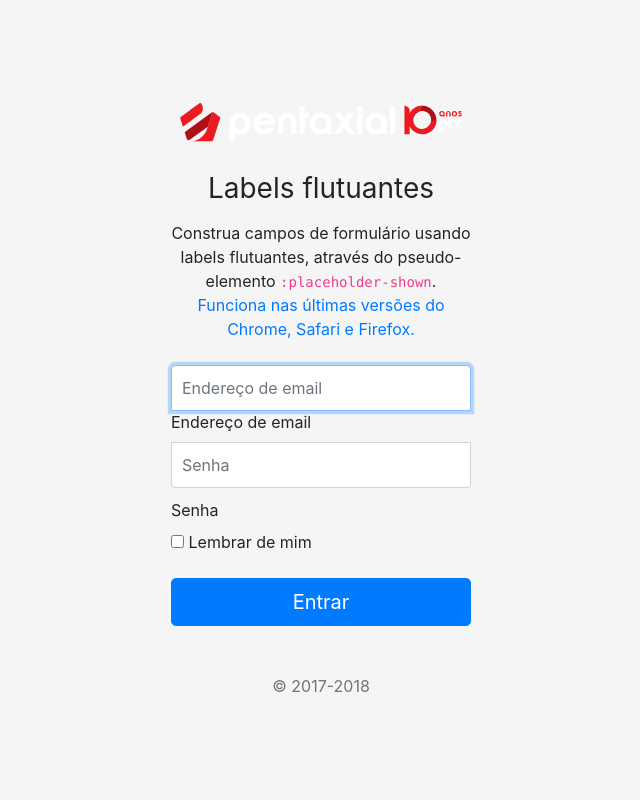
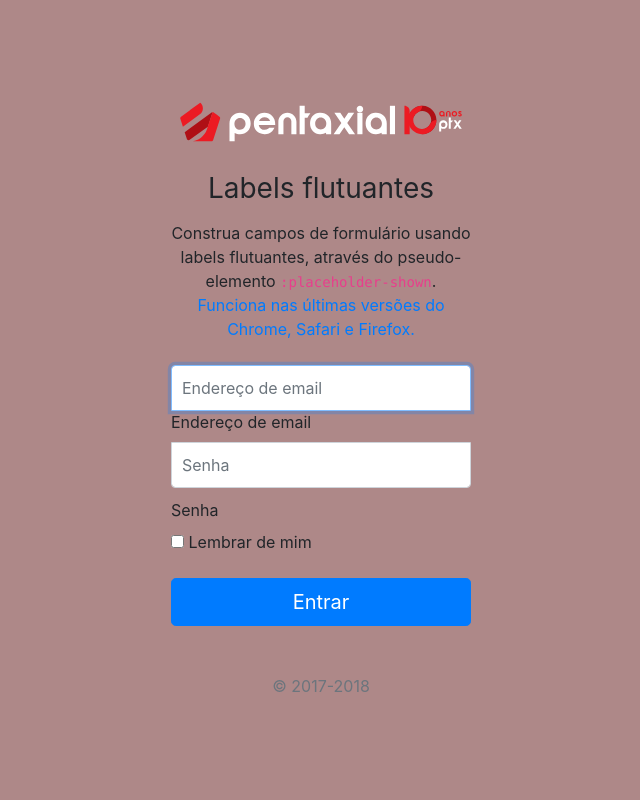
Before and after one commit to ericastro/PentaxialCRUD, a PHP site: page /login.php in a window 1280 px wide. Shown: the whole page, without its empty margins (319-959 px from the left). Run offline with PHP 8.4, Linux system fonts and the light colour scheme.

Commit message:
Update pagination.css
Mudança da cor de funda do tema, para realçar o logo da pentaxial

```diff
--- a/css/pagination.css
+++ b/css/pagination.css
@@ -10,7 +10,7 @@ body {
   align-items: center;
   padding-top: 40px;
   padding-bottom: 40px;
-  background-color: #f5f5f5;
+  background-color: #ae8888;
 }
 
 .form-signin {
```
